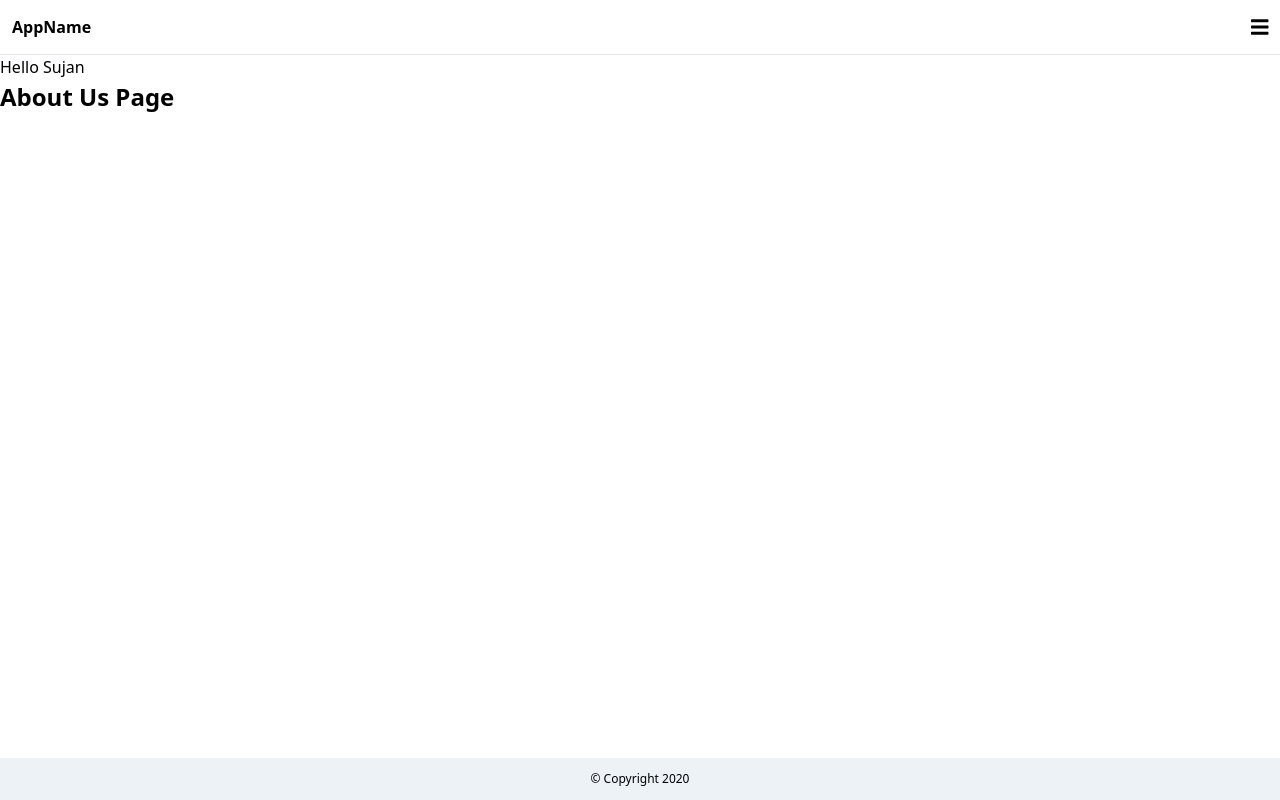
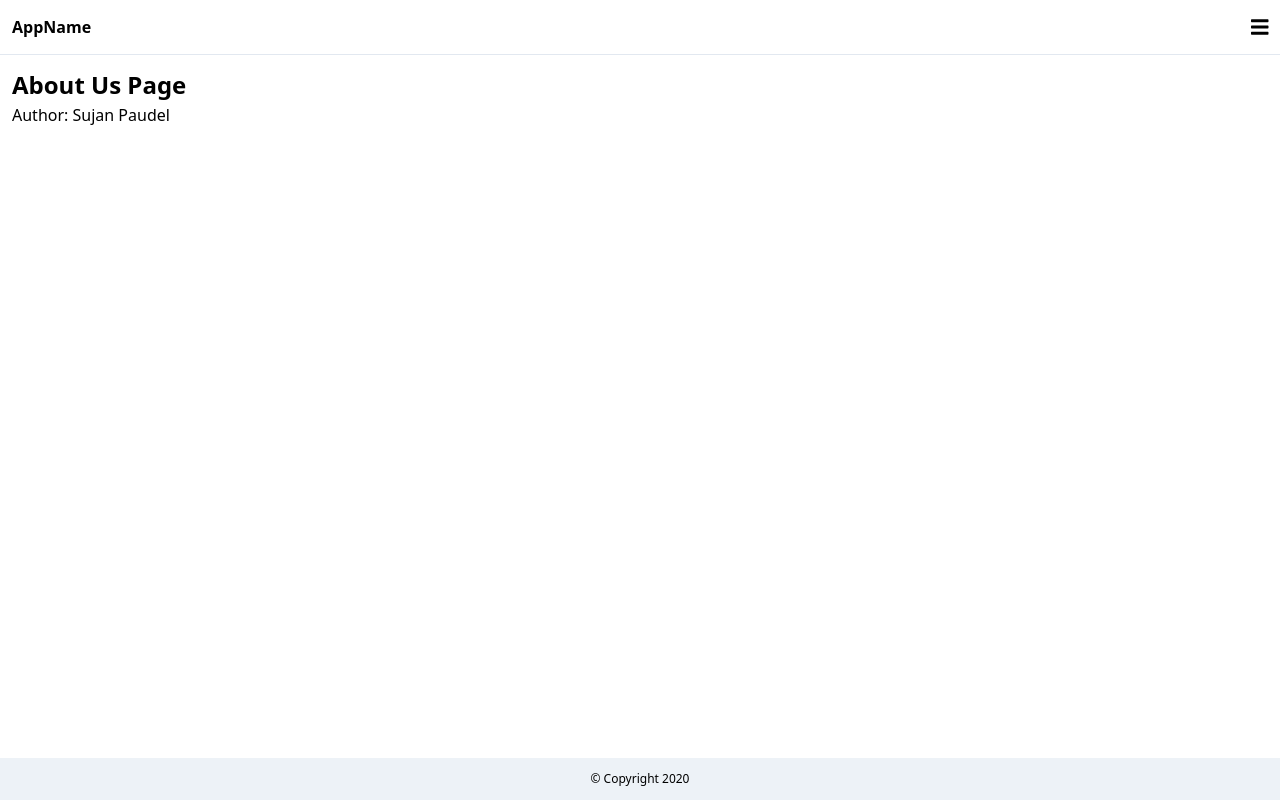
Before and after one commit to suzanpaudel/react-site, a React (Create React App) app: page /about in a window 1280 px wide. Built offline with nearby package versions, Linux system fonts and the light colour scheme.

Commit message:
Make Changes in the Layout of Application

```diff
--- a/src/App.js
+++ b/src/App.js
@@ -1,24 +1,32 @@
 import './tailwind.css';
 import { BrowserRouter as Router, Switch, Route, Link } from 'react-router-dom';
 
-import HelloWorld from './component/HelloWorld';
 import Counter from './component/Counter';
 import Header from './component/Header';
 import Footer from './component/Footer';
+import Home from './views/Home';
+import About from './views/About';
+import Product from './views/Product';
 
 function App() {
   return (
     <Router>
       <Header />
-      <HelloWorld name='Sujan' />
+
+      <div className='p-3'>
         <Switch>
           <Route exact path='/'>
-          <h1 className='font-bold text-2xl'>This is the home page</h1>
+            <Home />
           </Route>
           <Route path='/about'>
-          <h1 className='font-bold text-2xl'>About Us Page</h1>
+            <About />
+          </Route>
+          <Route path='/products/:id'>
+            <Product />
           </Route>
         </Switch>
+      </div>
+
       <Footer />
     </Router>
   );
--- /dev/null
+++ b/src/views/About.js
@@ -0,0 +1,12 @@
+import React from 'react';
+
+const About = () => {
+  return (
+    <div>
+      <h1 className='font-bold text-2xl'>About Us Page</h1>
+      <p>Author: Sujan Paudel</p>
+    </div>
+  );
+};
+
+export default About;
--- /dev/null
+++ b/src/views/Home.js
@@ -0,0 +1,13 @@
+import React from 'react';
+import HelloWorld from '../component/HelloWorld';
+
+const Home = () => {
+  return (
+    <div>
+      <h1 className='font-bold text-2xl'>This is the home page</h1>
+      <HelloWorld name='Sujan' />
+    </div>
+  );
+};
+
+export default Home;
--- /dev/null
+++ b/src/views/Product.js
@@ -0,0 +1,11 @@
+import React from 'react';
+
+const Product = () => {
+  return (
+    <div>
+      <h1>This is the product Page</h1>
+    </div>
+  );
+};
+
+export default Product;
```
Lines whose indentation alone changed are shown as unchanged.
